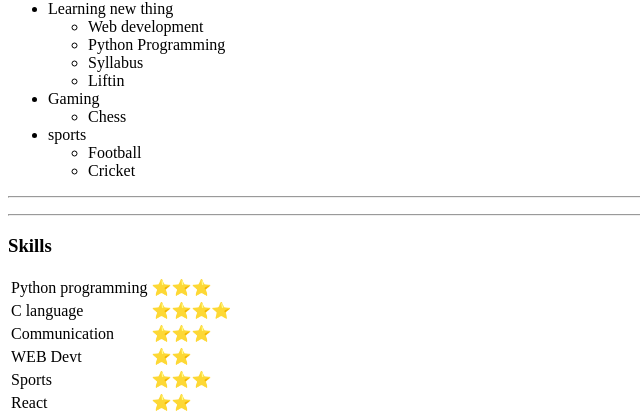
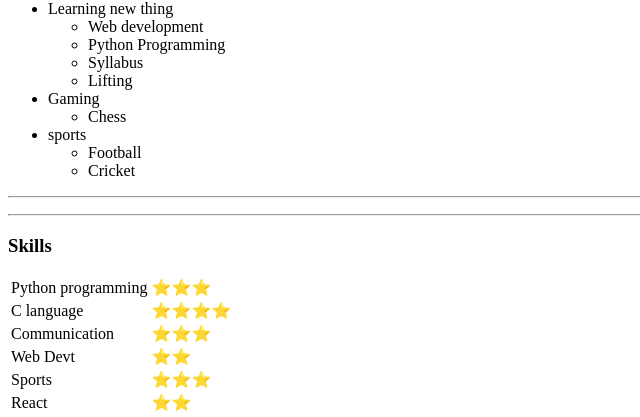
Before and after one commit to Vyshakh01/cv, a plain HTML site: page index.html in a window 1280 px wide. Shown: the part 437-854 px from the top of the page, 0-640 px from the left. Drawn offline with Linux system fonts and the light colour scheme.

Commit message:
Update index.html

```diff
--- a/index.html
+++ b/index.html
@@ -48,7 +48,7 @@
         <li>Web development</li>
         <li>Python Programming</li>
         <li>Syllabus</li>
-        <li>Liftin</li>
+        <li>Lifting</li>
       </ul>
     </li>
 
@@ -89,7 +89,7 @@
           </tr>
 
           <tr>
-            <td>WEB Devt</td>
+            <td>Web Devt</td>
             <td>⭐⭐</td>
           </tr>
           <tr>
```
